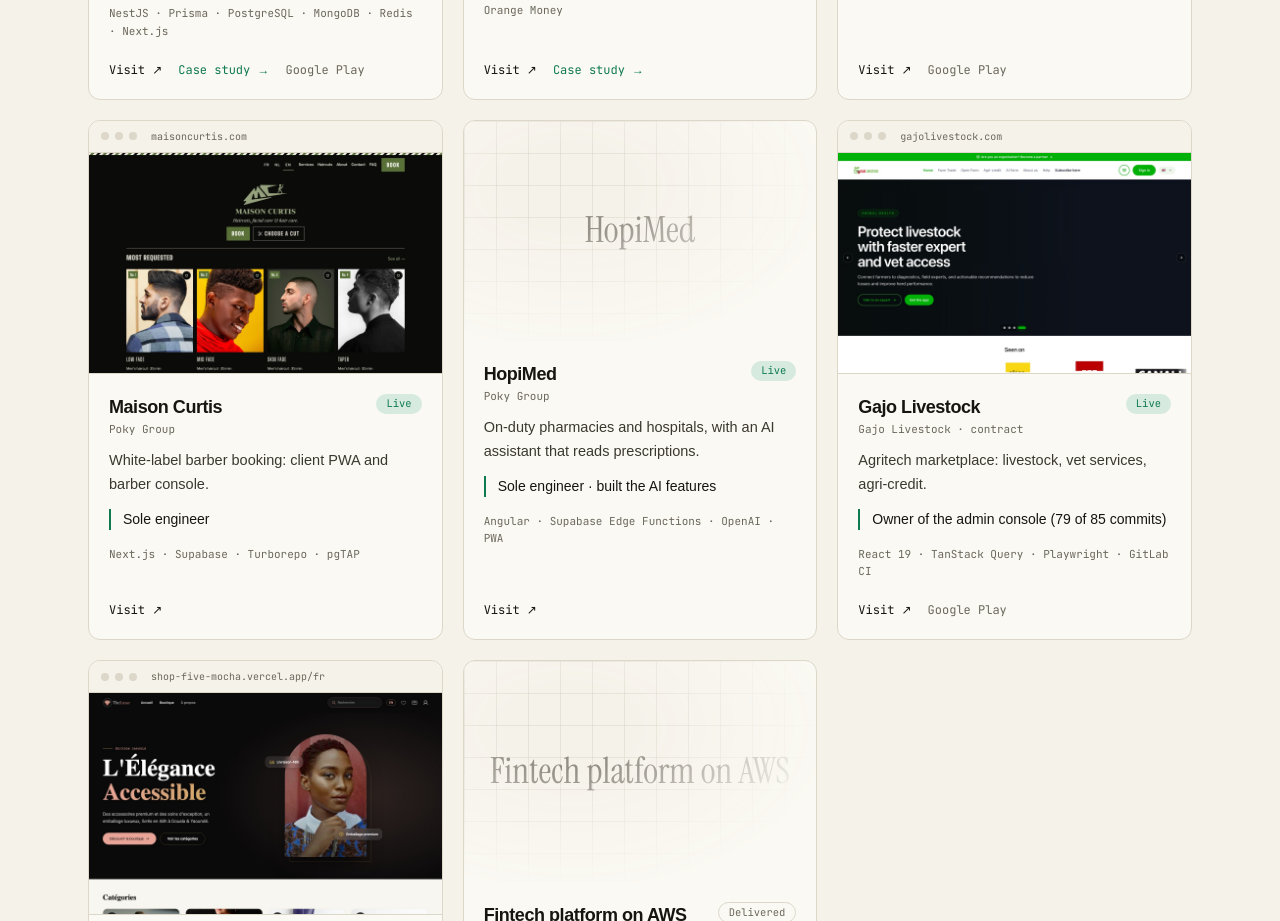
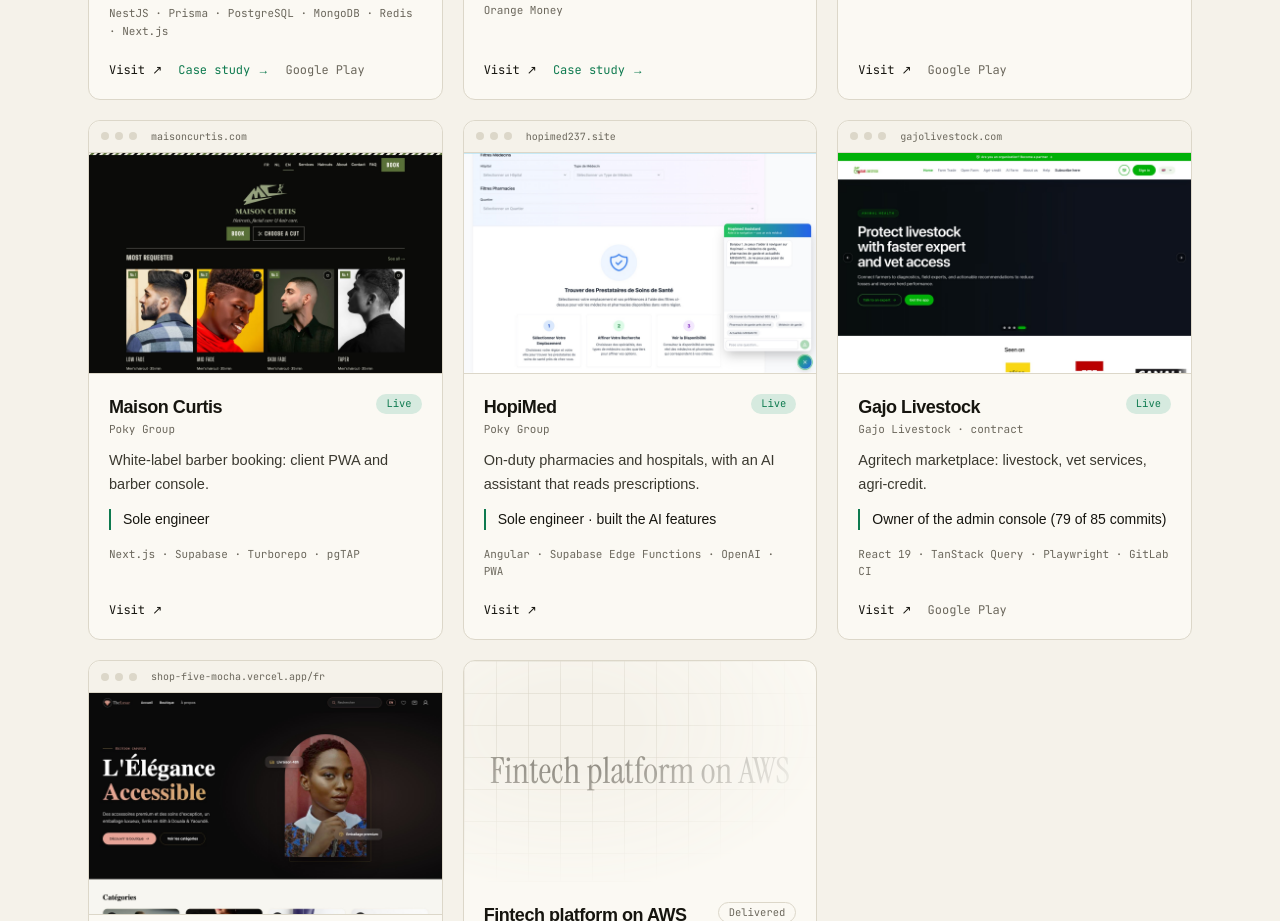
Before and after one commit to JospenWolongwo/portfolio, a Next.js app: page / in a window 1280 px wide. Shown: the part 3040-3961 px from the top of the page. Built offline with nearby package versions, Linux system fonts and the light colour scheme; a web font is replaced by a local one.

Commit message:
Add HopiMed screenshot with the AI assistant

```diff
--- a/content/site.ts
+++ b/content/site.ts
@@ -97,6 +97,7 @@ export const products: Product[] = [
     role: "Sole engineer · built the AI features",
     stack: ["Angular", "Supabase Edge Functions", "OpenAI", "PWA"],
     status: "live",
+    shot: "/shots/hopimed-desktop.jpg",
     metric: { label: "Pharmacies listed", value: null },
   },
   {
```
Also changed, not shown: public/shots/hopimed-desktop.jpg (added).
